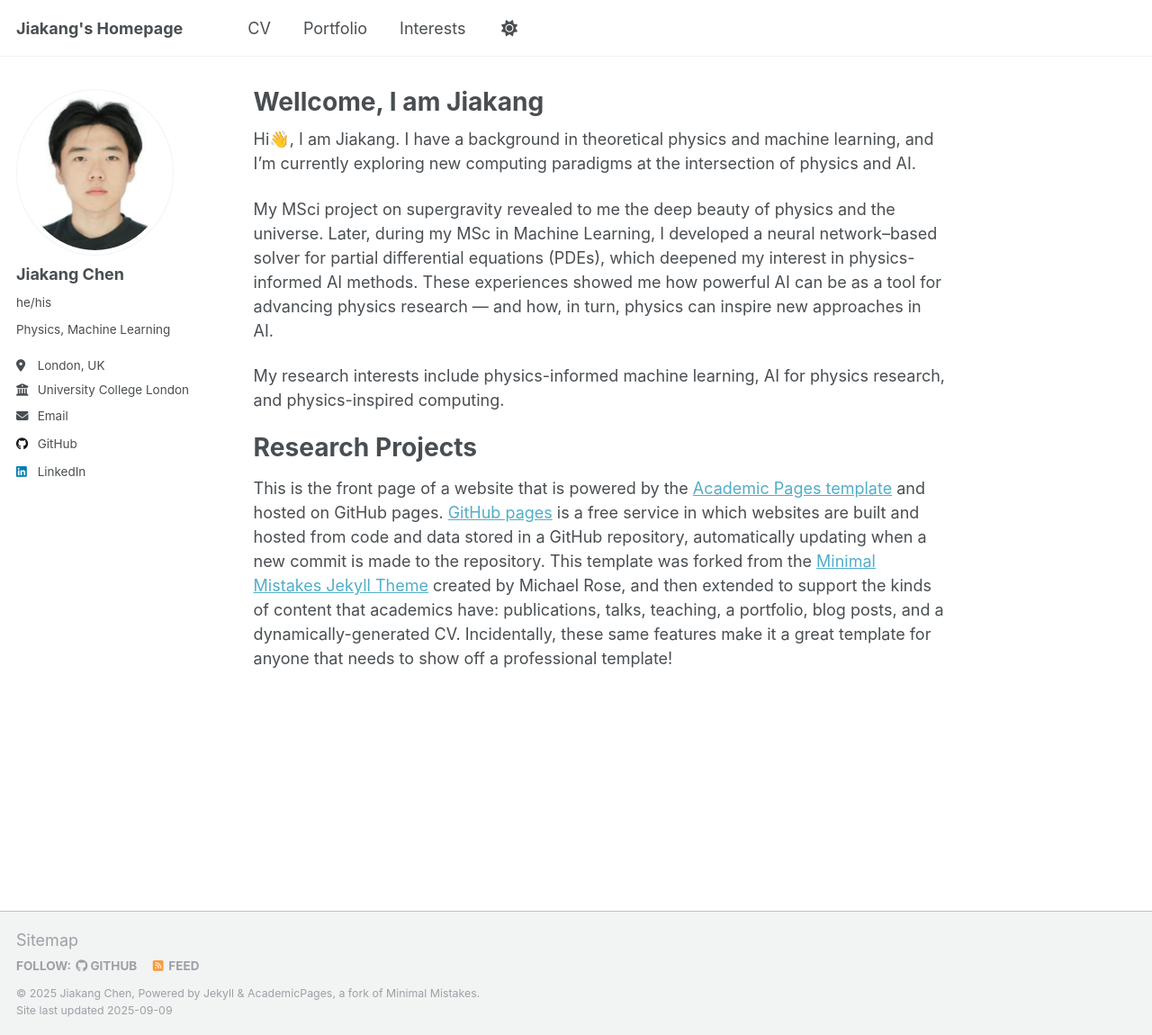
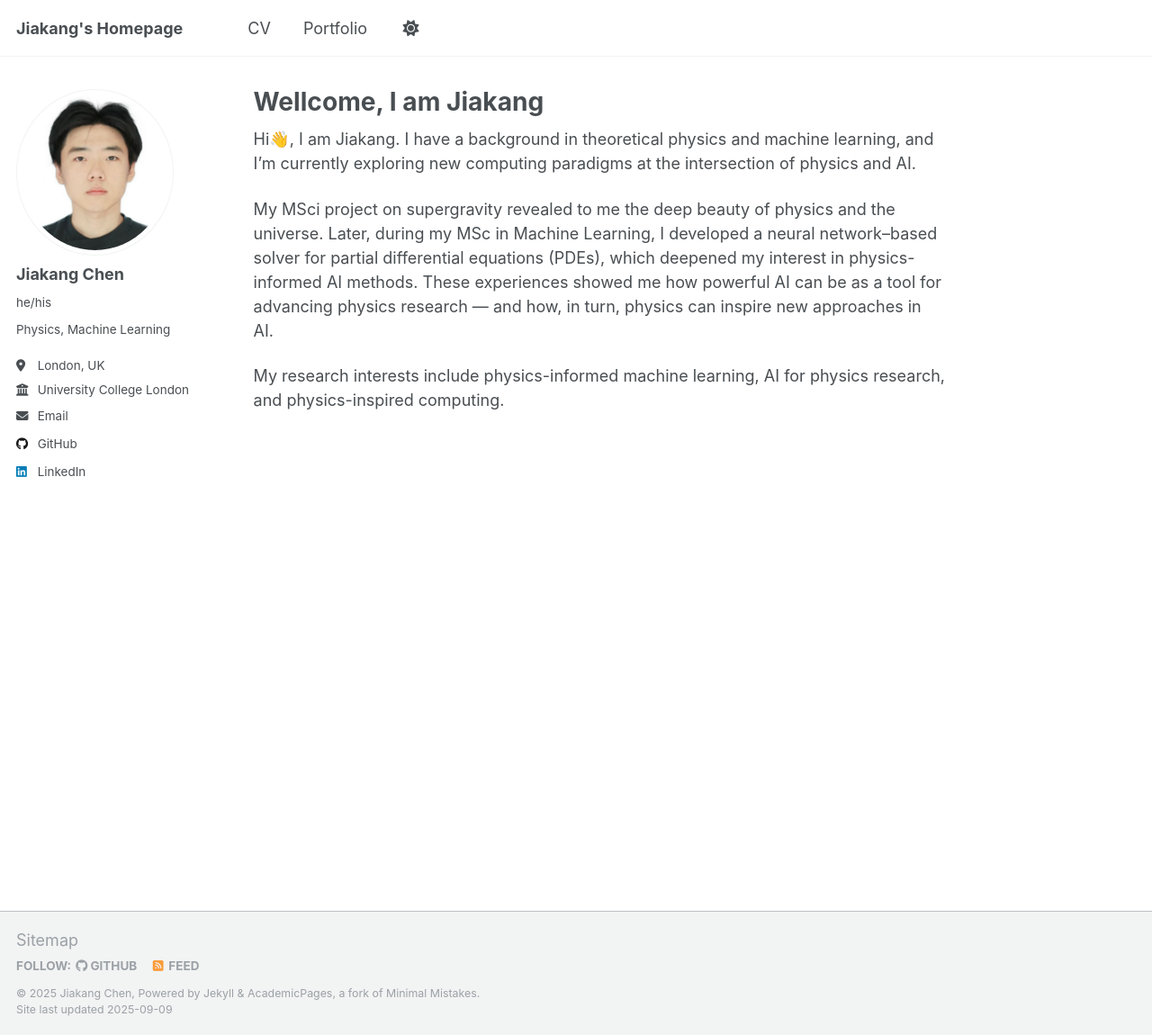
Before and after one commit to JiakangC/JiakangC.github.io, a Jekyll site: the page built from _pages/about.md, in a window 1280 px wide and 1150 px high. Shown: the whole window at 90% size. Built offline with Jekyll 4.4.1, drawn with Linux system fonts in a browser that asks for light colours; a script that is not in the unit is left out.

Commit message:
Final for the first version

```diff
--- a/_data/navigation.yml
+++ b/_data/navigation.yml
@@ -39,5 +39,5 @@ main:
   # - title: "Research"
   #   url: /Research/
 
-  - title: "Interests"
-    url: /Interests/
+  # - title: "Interests"
+  #   url: /Interests/
--- a/_pages/about.md
+++ b/_pages/about.md
@@ -11,7 +11,3 @@ Hi👋, I am Jiakang. I have a background in theoretical physics and machine lea
 My MSci project on supergravity revealed to me the deep beauty of physics and the universe. Later, during my MSc in Machine Learning, I developed a neural network–based solver for partial differential equations (PDEs), which deepened my interest in physics-informed AI methods. These experiences showed me how powerful AI can be as a tool for advancing physics research — and how, in turn, physics can inspire new approaches in AI.
 
 My research interests include physics-informed machine learning, AI for physics research, and physics-inspired computing.
-
-Research Projects
-======
-This is the front page of a website that is powered by the [Academic Pages template](https://github.com/academicpages/academicpages.github.io) and hosted on GitHub pages. [GitHub pages](https://pages.github.com) is a free service in which websites are built and hosted from code and data stored in a GitHub repository, automatically updating when a new commit is made to the repository. This template was forked from the [Minimal Mistakes Jekyll Theme](https://mmistakes.github.io/minimal-mistakes/) created by Michael Rose, and then extended to support the kinds of content that academics have: publications, talks, teaching, a portfolio, blog posts, and a dynamically-generated CV. Incidentally, these same features make it a great template for anyone that needs to show off a professional template!
```
